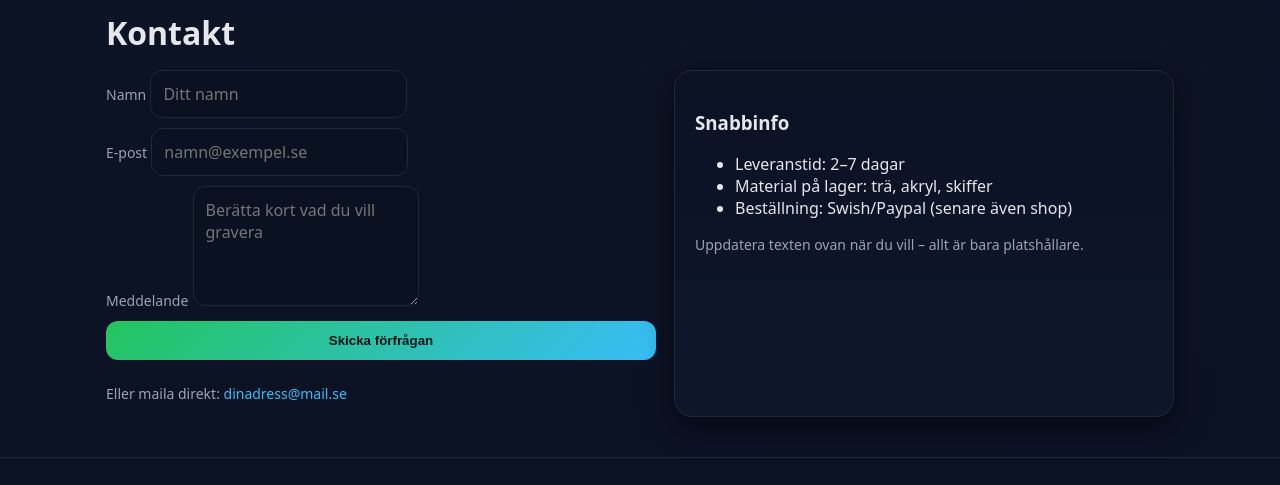
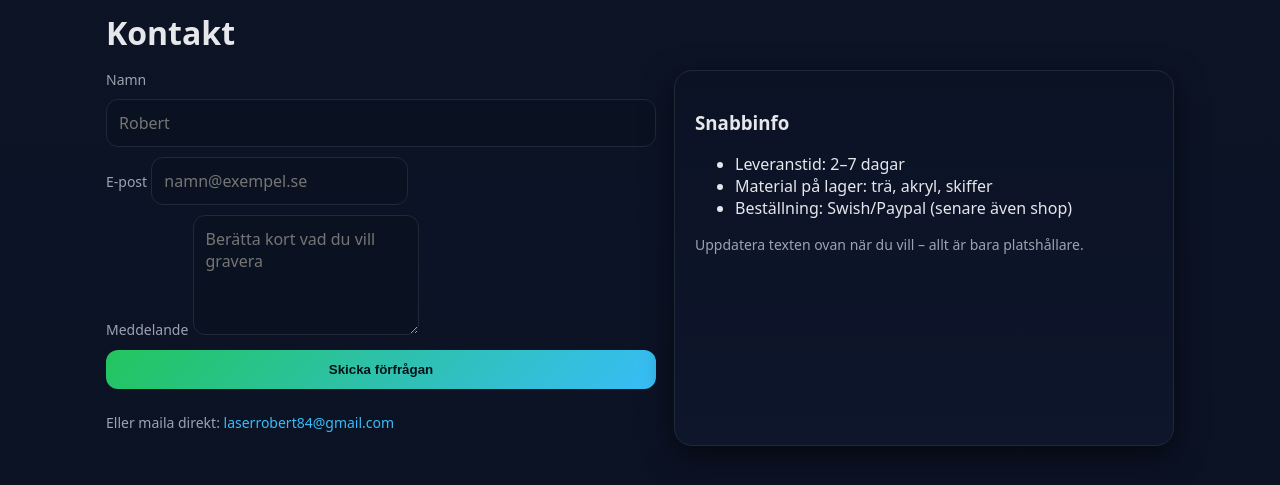
Before and after one commit to Laserrobert/robertslaser, a plain HTML site: page index.html in a window 1280 px wide. Shown: the part 1914-2399 px from the top of the page. Drawn offline with Linux system fonts and the light colour scheme.

Commit message:
Update index.html

```diff
--- a/index.html
+++ b/index.html
@@ -140,10 +140,9 @@
     <section id="kontakt" class="section">
       <h2>Kontakt</h2>
       <div class="contact">
-        <form onsubmit="event.preventDefault(); window.location.href='mailto:dinadress@mail.se?subject=Förfrågan%20–%20Roberts%20Laser&body=Namn:%0D%0AProjekt:%0D%0AMaterial:%20(trä/akryl/metall)%0D%0AMotiv/idé:%0D%0ABudget:';">
-          <label>
+        <form onsubmit="event.preventDefault();window.location.href='mailto:laserrobert84@gmail.com?subject=Förfrågan%20–%20Roberts%20Laser&body=Namn:%0D%0AProjekt:%0D%0AMaterial:%20(trä/akryl/metall)%0D%0AMotiv/idé:%0D%0ABudget:';">
             <span class="muted">Namn</span>
-            <input required placeholder="Ditt namn" />
+            <input required placeholder="Robert" />
           </label>
           <label>
             <span class="muted">E‑post</span>
@@ -154,7 +153,7 @@
             <textarea placeholder="Berätta kort vad du vill gravera"></textarea>
           </label>
           <button class="btn" type="submit">Skicka förfrågan</button>
-          <p class="muted">Eller maila direkt: <a href="mailto:dinadress@mail.se">dinadress@mail.se</a></p>
+          <p class="muted">Eller maila direkt: <a href="mailto:laserrobert84@gmail.com">laserrobert84@gmail.com</a></p>
         </form>
         <div class="card">
           <h3>Snabbinfo</h3>
```
